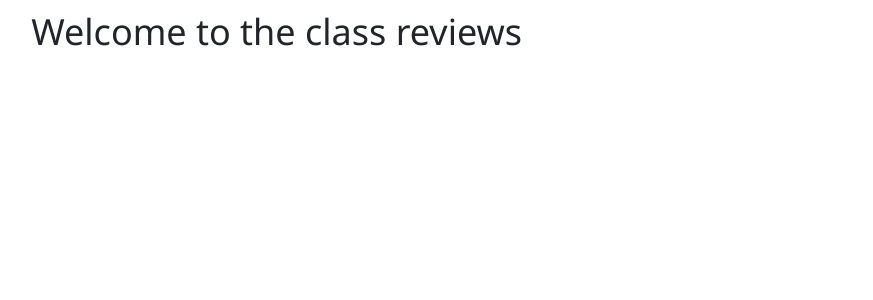
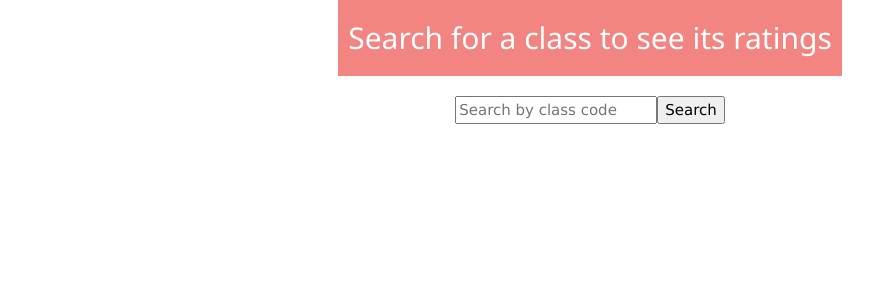
Before and after one commit to Skylarhaskiell/CS4750, a PHP site: page /viewclass.php in a window 1280 px wide. Shown: the part 53-353 px from the top of the page, without its empty margins (50-923 px from the left). Run offline with PHP 8.4, Linux system fonts and the light colour scheme.

Commit message:
updated view pages

```diff
--- a/viewclass.php
+++ b/viewclass.php
@@ -1,8 +1,34 @@
-<?php include 'header.php';
-?>
 <!DOCTYPE html>
 <html>
 <head>
+
+
+  <title>Professor List</title>
+  <style>
+    .professor-box {
+      border: 1px solid black;
+      padding: 10px;
+      margin-bottom: 20px;
+    }
+    .container {
+      display: flex;
+      flex-direction: column;
+      align-items: center;
+    }
+    .title-box {
+      background-color: #f28482;
+      color: white;
+      padding: 10px;
+      margin-bottom: 20px;
+    }
+    .class-list {
+      margin-top: 20px;
+      padding: 10px;
+      border: 1px solid black;
+    }
+  </style>
+
+
   <meta charset="UTF-8">
 
   <!-- 2. include meta tag to ensure proper rendering and touch zooming -->
@@ -38,31 +64,82 @@
   <link rel="stylesheet" href="https://www.w3schools.com/w3css/4/w3.css">
 
 
+
   <!-- if you choose to download bootstrap and host it locally -->
   <!-- <link rel="stylesheet" href="path-to-your-file/bootstrap.min.css" /> -->
 
   <!-- include your CSS -->
   <!-- <link rel="stylesheet" href="custom.css" />  -->
 
+
 </head>
-
 <body>
-<div class="container">
-  <h1>Welcome to the class reviews</h1>
+<?php include 'header.php';
+?>
+<?php
+  // Establish a database connection
+  require("connect-db.php");
+  global $db;
 
 
+  if (isset($_POST['search'])) {
+    $search = $_POST['search'];
 
 
+    // Search for classes whose classCode matches the search query
+
+        $sql = "SELECT * from class where classCode like '%$search%' ";
+    $result = $db->query($sql);
 
 
+    if ($result->rowCount() > 0) {
+      while ($row = $result->fetch(PDO::FETCH_ASSOC)) {
+        echo "<div class='professor-box'>";
+        echo "<h2>" . $row["classCode"] . "</h2>";
+        // echo "<p>Professor: " . $row["firstName"] . " " . $row["lastName"] . "</p>";
 
-  <!-- CDN for JS bootstrap -->
-  <!-- you may also use JS bootstrap to make the page dynamic -->
-  <!-- <script src="https://cdn.jsdelivr.net/npm/bootstrap@5.1.3/dist/js/bootstrap.bundle.min.js" integrity="sha384-ka7Sk0Gln4gmtz2MlQnikT1wXgYsOg+OMhuP+IlRH9sENBO0LRn5q+8nbTov4+1p" crossorigin="anonymous"></script> -->
 
-  <!-- for local -->
-  <!-- <script src="your-js-file.js"></script> -->
+        // Get all comments and ratings for this class
+        $sql = "SELECT class.classID, class.classCode, class.semester, class.year, professor.firstName, professor.lastName
+          FROM class
+          JOIN professor ON professor.professorID = class.professorID
+          WHERE class.classCode LIKE '%$search%'";
+        // $sql = "SELECT * FROM rating WHERE classID = " . $row["classID"];
+          $ratings_result = $db->query($sql);
 
-</div>
+
+        if ($ratings_result->rowCount() > 0) {
+          echo "<div class='class-list'>";
+
+          echo "<h3>Comments and Ratings:</h3>";
+          while ($rating_row = $ratings_result->fetch(PDO::FETCH_ASSOC)) {
+            echo "<p>" . $rating_row["comment"] . "</p>";
+            echo "<p>Rating: " . $rating_row["rating"] . "</p>";
+          }
+          echo "</div>";
+        } else {
+          echo "<div class='class-list'>";
+          echo "<p>No ratings for this class yet.</p>";
+          echo "</div>";
+        }
+        echo "</div>";
+      }
+    } else {
+      echo "Class not found.";
+    }
+  }
+
+
+  // Display the search form
+  echo "<div class='container'>";
+  echo "<div class='title-box'><h2>Search for a class to see its ratings</h2></div>";
+  echo "<form action='' method='post'>";
+  echo "<input type='text' name='search' placeholder='Search by class code'>";
+  echo "<input type='submit' value='Search'>";
+  echo "</form>";
+  echo "</div>";
+
+
+?>
 </body>
 </html>
```
Also changed, not shown: viewprofessor.php (+76 -22 lines).
